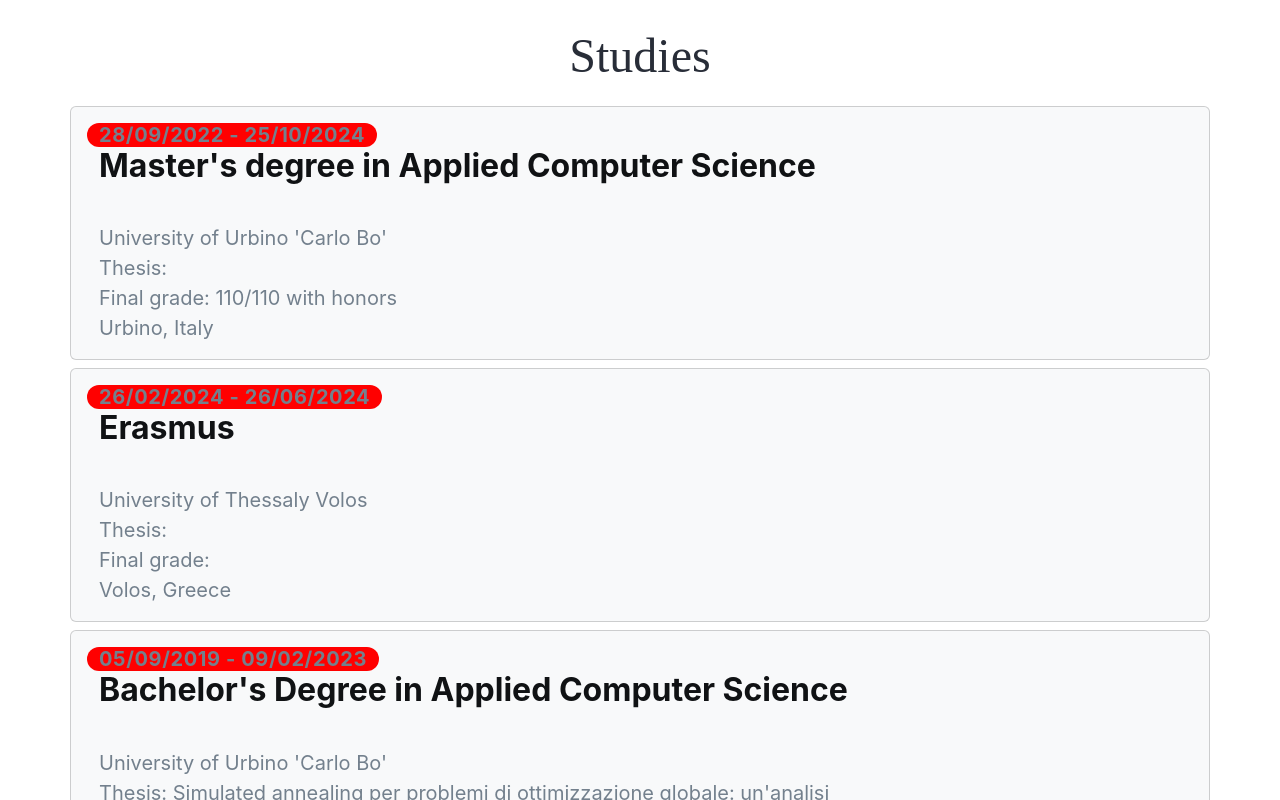
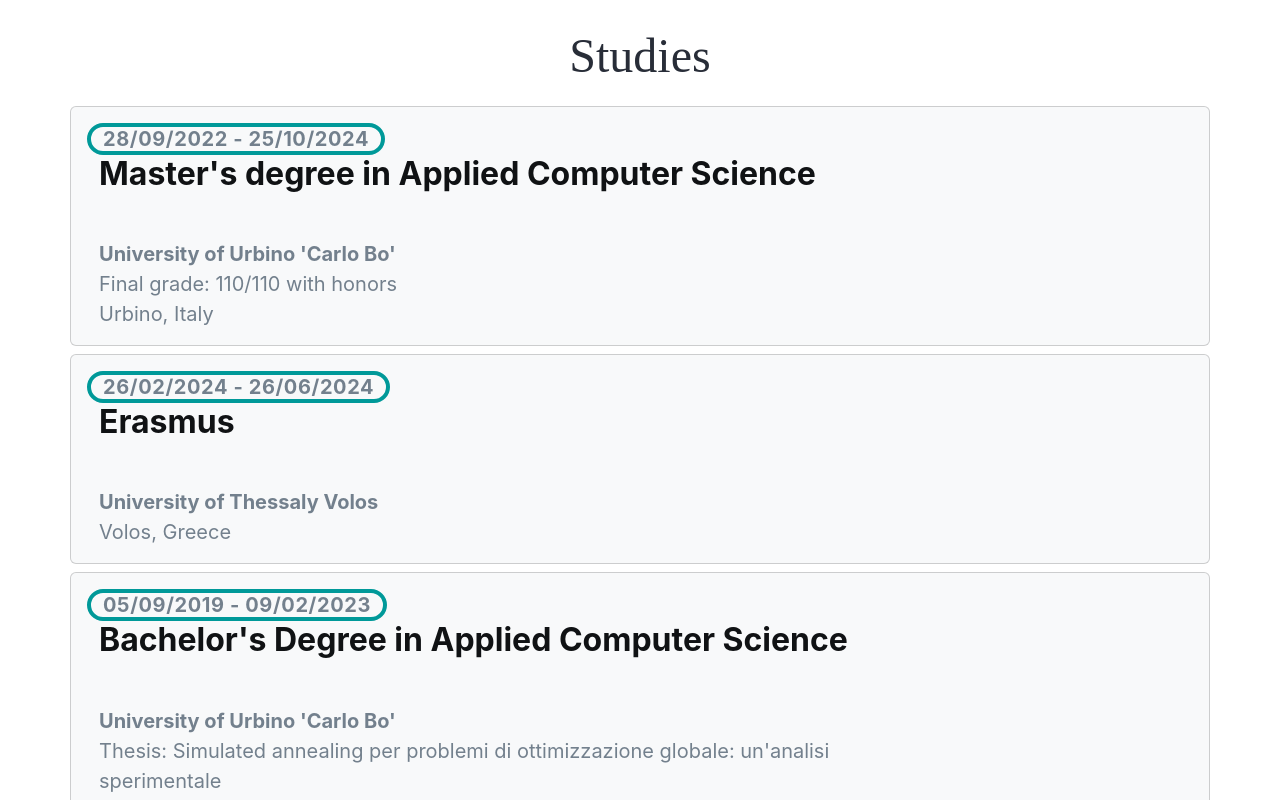
Before and after one commit to GiacomoDiFa/PortfolioGDF, a React (Create React App) app: page /PortfolioGDF/resume in a window 1280 px wide. Shown: the part 780-1580 px from the top of the page. Built offline with nearby package versions, Linux system fonts and the light colour scheme; the HTML template or start-up script is replaced by a standard one.

Commit message:
Finished CardStudie

```diff
--- a/src/components/CardStudie.js
+++ b/src/components/CardStudie.js
@@ -28,7 +28,16 @@
     color: isHovered ? '#009999' : '#73808D',
     fontSize: isMobile ? '16px' : '20px',
     fontWeight: '400',
-    textAlign: "start"
+    textAlign: "start",
+
+  }
+
+  const textUniversityStyle = {
+    color: isHovered ? '#009999' : '#73808D',
+    fontSize: isMobile ? '16px' : '20px',
+    fontWeight: 'bold',
+    textAlign: "start",
+
   }
 
   return (
@@ -45,17 +54,21 @@
           <Col>
             <Card.Title style={titleStyle}>
               <Row>
-                <Col md='3' style={{ backgroundColor: "red", fontSize: isMobile ? '20px' : '20px', color: '#73808D', textAlign: "center", lineHeight: "auto", height: "auto", letterSpacing: "0.6px", boxShadow: "none", borderRadius: "40px", width: "auto" }}>{duration}</Col>
+
+
+
+                <Col md='3' style={{ borderColor: "#009999", borderWidth: "4px", borderStyle: "solid", fontSize: isMobile ? '20px' : '20px', color: '#73808d', textAlign: "center", lineHeight: "auto", height: "auto", letterSpacing: "0.6px", boxShadow: "none", borderRadius: "40px", width: "auto" }}>{duration}</Col>
                 <Col md='9' style={{ textAlign: "start" }}>{title}</Col>
               </Row>
             </Card.Title>
             <Card.Text>
               <Row>
-                {!isMobile && <Col md='3' style={{ backgroundColor: "red", fontSize: isMobile ? '20px' : '20px', color: '#73808D', textAlign: "center", lineHeight: "auto", height: "auto", letterSpacing: "0.6px", boxShadow: "none", borderRadius: "40px", width: "auto", visibility: "hidden", fontWeight: "bold" }}>{duration}</Col>}
-                <Col md='9'><div style={textStyle}>{istitute}</div>
-                  <div style={textStyle}>Thesis: {thesis}</div>
-                  <div style={textStyle}>Final grade: {finalgrade}</div>
-                  <div style={textStyle}>{location}</div>
+                {!isMobile && <Col md='3' style={{ borderWidth: "4px", borderStyle: "solid", backgroundColor: "red", fontSize: isMobile ? '20px' : '20px', color: '#73808D', textAlign: "center", lineHeight: "auto", height: "auto", letterSpacing: "0.6px", boxShadow: "none", borderRadius: "40px", width: "auto", visibility: "hidden", fontWeight: "bold" }}>{duration}</Col>}
+                <Col md='9'>
+                  {istitute && <div style={textUniversityStyle}>{istitute}</div>}
+                  {thesis && <div style={textStyle}>Thesis: {thesis}</div>}
+                  {finalgrade && <div style={textStyle}>Final grade: {finalgrade}</div>}
+                  {location && <div style={textStyle}>{location}</div>}
                 </Col>
               </Row>
             </Card.Text>
```
